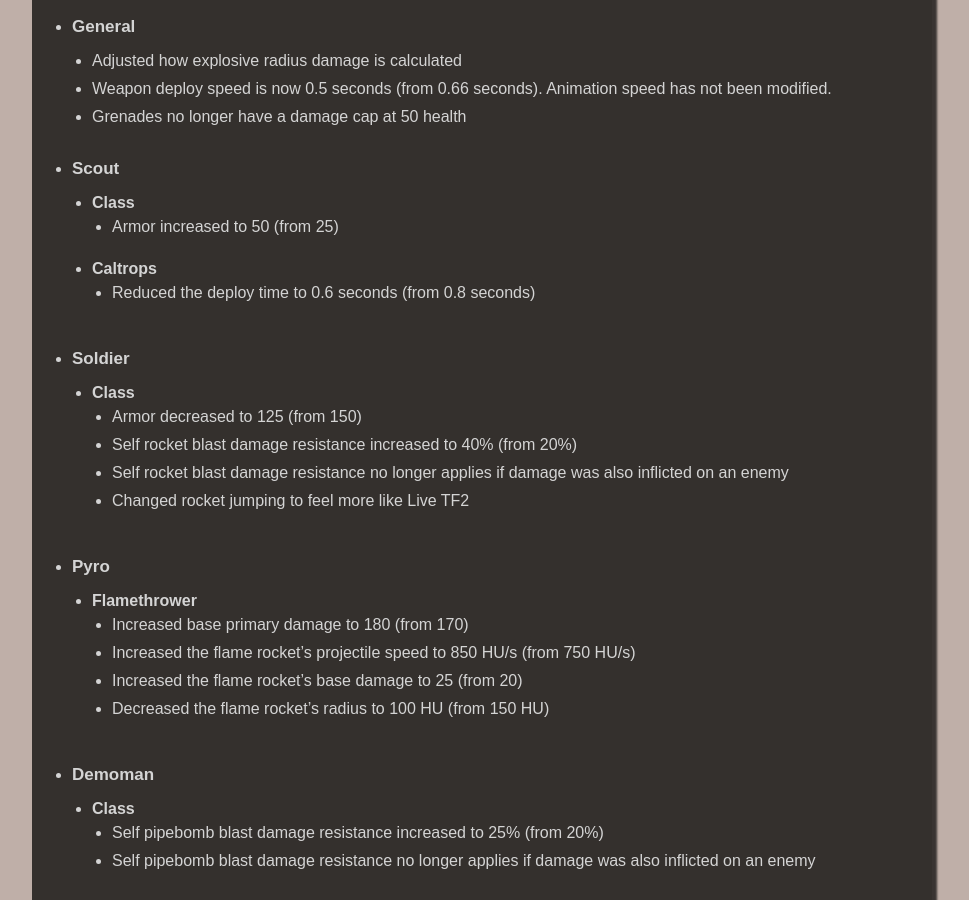
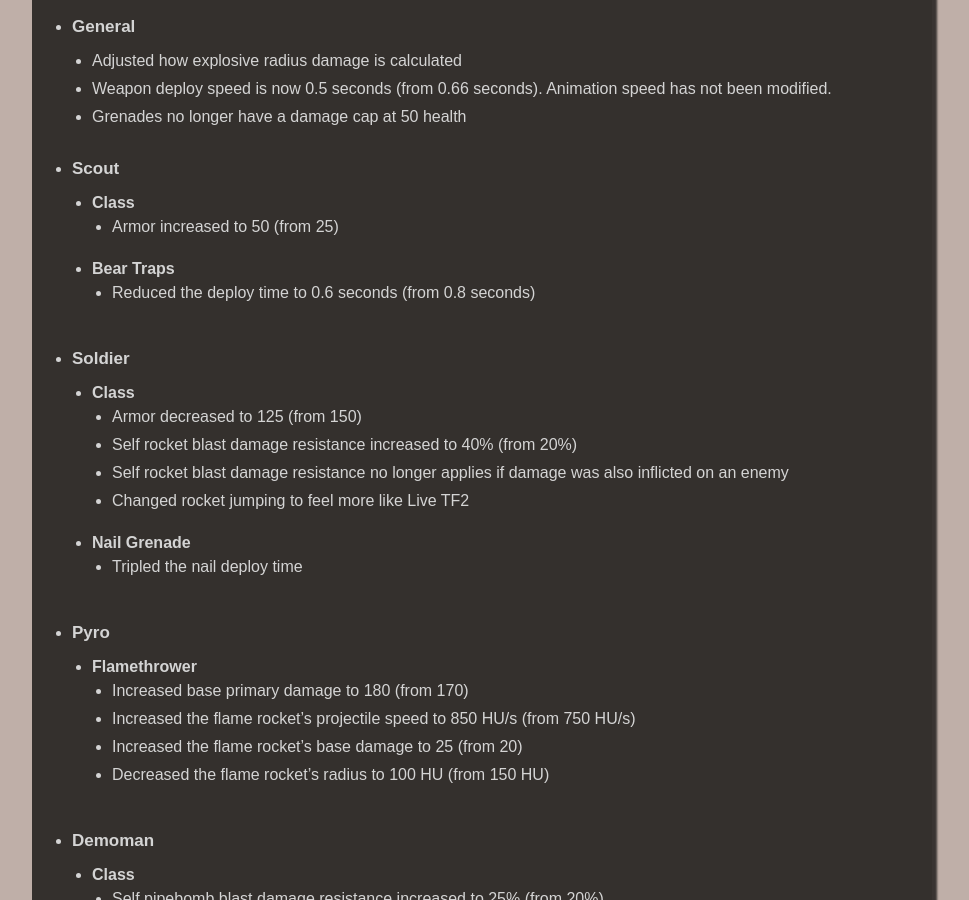
Before and after one commit to Pre-Fortress-2/PF2-Website, a Jekyll site: the page built from _posts/updates/2024-07-07-update-073.md, in a window 1280 px wide and 900 px high, scrolled down 1797 px. Shown: the whole window, without its empty margins (158-1127 px from the left). Built offline with Jekyll 4.4.1, drawn with Linux system fonts in a browser that asks for light colours.

Commit message:
Forgot some notes

```diff
--- a/_posts/updates/2024-07-07-update-073.md
+++ b/_posts/updates/2024-07-07-update-073.md
@@ -46,7 +46,7 @@
 - ### Scout
 	- #### Class
 		- Armor increased to 50 (from 25)
-	- #### Caltrops
+	- #### Bear Traps
 		- Reduced the deploy time to 0.6 seconds (from 0.8 seconds)
 
 - ### Soldier
@@ -55,6 +55,8 @@
 		- Self rocket blast damage resistance increased to 40% (from 20%)
 		- Self rocket blast damage resistance no longer applies if damage was also inflicted on an enemy
 		- Changed rocket jumping to feel more like Live TF2
+	- #### Nail Grenade
+		- Tripled the nail deploy time
 
 - ### Pyro
 	- #### Flamethrower
```
